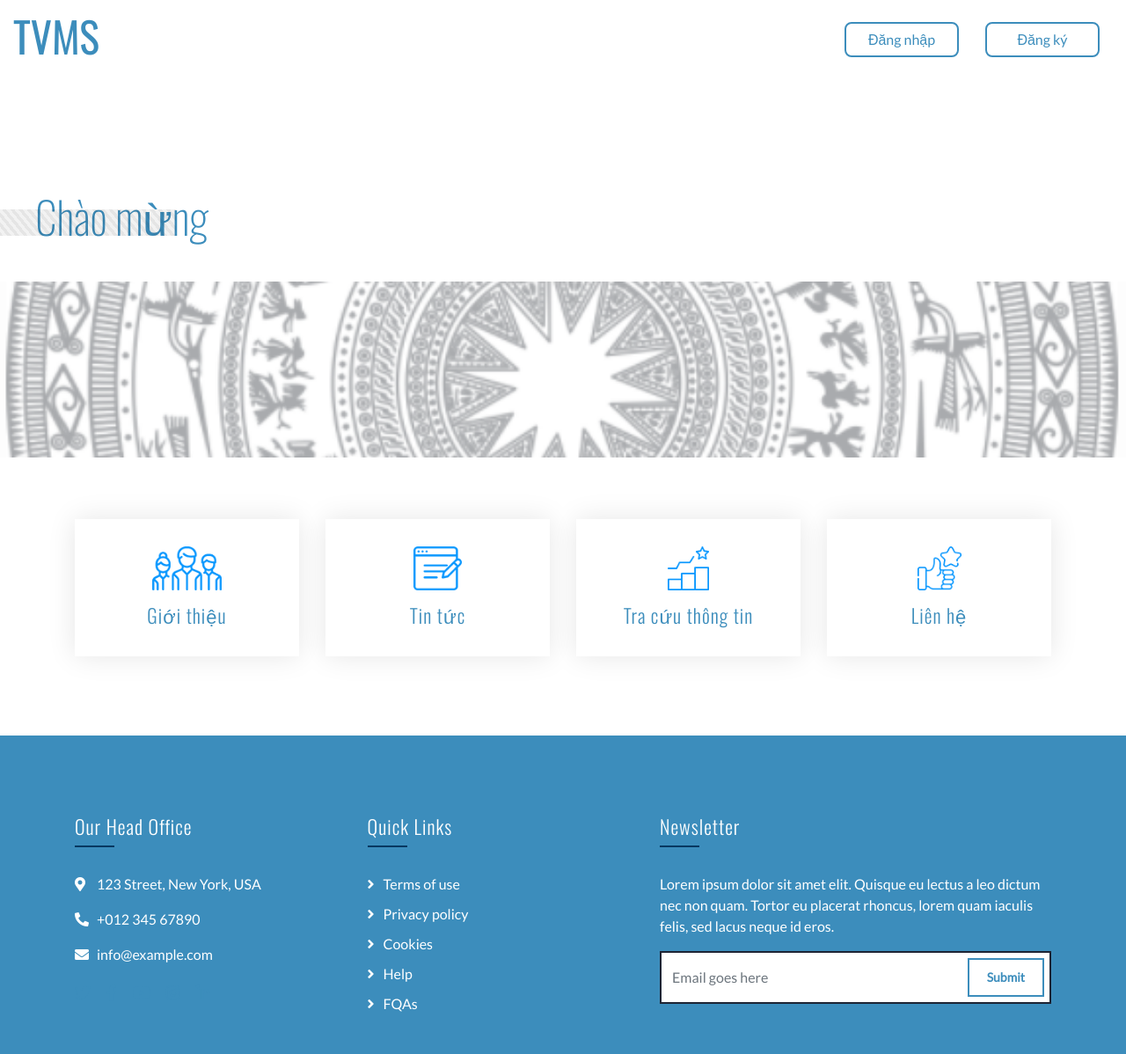
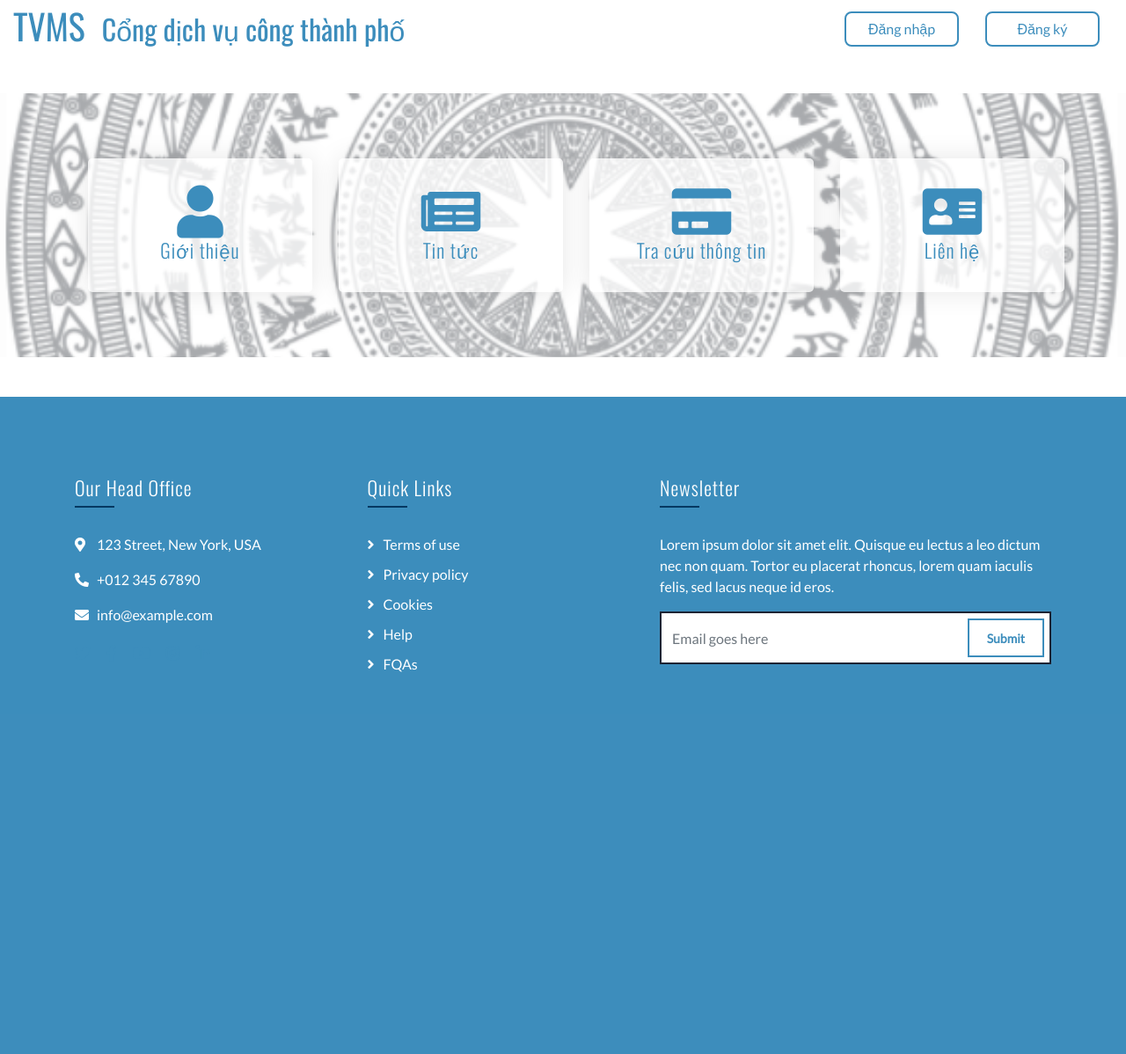
Before and after one commit to yuDvIsMe/cap-2, a PHP site: page /charity/ in a window 1280 px wide. Shown: the whole page at 88% size. After the commit the page ends 764 px from the top, so only its background shows below. Run offline with PHP 8.4, Linux system fonts and the light colour scheme; data comes from the database, SQL or seed files in the repository; some libraries are stand-ins or nearby versions.

Commit message:
Upload 16/04/2023

```diff
--- a/assets/css/style1.css
+++ b/assets/css/style1.css
@@ -222,7 +222,7 @@ a:focus {
         position: absolute;
         width: 100%;
         /* top: 35px; */
-        padding: 20px 60px;
+        padding: 8px 60px;
         background: rgba(9, 42, 73, .2)!important;
         z-index: 9;
     }
@@ -547,15 +547,18 @@ a:focus {
     margin-bottom: 30px;
     padding: 30px 0 25px 0;
     text-align: center;
-    background: #ffffff;
+    background-color: #ffffffbf;
     border: 1px solid transparent;
     box-shadow: 0 0 30px rgba(0, 0, 0, .1);
     transition: .3s;
+    border-radius: 5px;
 }
 
 .fact .fact-item:hover {
     border-color: rgba(0, 0, 0, .1);
     box-shadow: none;
+    background-color: #fff;
+    opacity: 0.9;
 }
 
 .fact .fact-item img {
@@ -1333,7 +1336,7 @@ a:focus {
 
 .single img {
     width: 100%;
-    margin: 0 0 25px 0;
+    /* margin: 0 0 25px 0; */
 }
 
 .single .table,
@@ -1523,7 +1526,19 @@ a:focus {
 
 .img-home{
     object-fit: cover;
-    height: 200px;
+    height: 300px;
+}
+
+.single-item-home{
+    position: absolute;
+    height:100%;
+    display: flex;
+    align-items: center;
+}
+
+.icon-home{
+    color: #3c8dbc;
+    font-size: 60px;
 }
 
 .item-subnav{
--- a/contact.php
+++ b/contact.php
@@ -5,7 +5,7 @@
     <div class="container">
         <ul class="breadcrumb">
             <li class="item-breadcrumb">
-                <a  href="<?php echo base_url ?>?page=home">Trang chủ</a>
+                <a  href="<?php echo base_url ?>">Trang chủ</a>
                 <a style="padding-left: 10px">></a>
             </li>
             <li class="item-breadcrumb">
--- a/home.php
+++ b/home.php
@@ -4,7 +4,8 @@
             <div class="col-md-8">
                 <div class="top-bar-left">
                     <div class="text">
-                        <h1 href="<?php echo base_url ?>" class="home-title">TVMS</h1>
+                        <a href="<?php echo base_url ?>" class="home-title"><h1>TVMS</h1></a>
+                        <a href="<?php echo base_url ?>" class="home-title"><h2>Cổng dịch vụ công thành phố</h2></a>
                     </div>
                 </div>
             </div>
@@ -24,13 +25,40 @@
     </div>
 </div>
 
-<div class="single mt-125">
-    <div class="">
-        <div class="section-header">
-            <h2 >Chào mừng</h2>
-        </div>
+<div class="single">
+    <div style="margin-top: 40px;">
         <div class="row">
             <div class="col-md-12">
+                <div class="fact single-item-home" data-aos="fade-up" data-aos-duration="2000">
+                    <div class="container">
+                        <div class="row align-items-center">
+                            <a class="col-lg-3 col-md-6 " style="cursor: pointer;" href="<?php echo base_url ?>?page=about" >
+                                <div class="fact-item" >
+                                    <i class="fas fa-user icon-home"></i>
+                                    <h2>Giới thiệu</h2>
+                                </div>
+                            </a>
+                            <a class="col-lg-3 col-md-6" style="cursor: pointer;" href="<?php echo base_url ?>?page=news">
+                                <div class="fact-item">
+                                    <i class="fas fa-newspaper icon-home"></i>
+                                    <h2>Tin tức</h2>
+                                </div>
+                            </a>
+                            <a class="col-lg-3 col-md-6" style="cursor: pointer;" href="<?php echo base_url ?>?page=information-lookup">
+                                <div class="fact-item">
+                                    <i class="fas fa-credit-card icon-home"></i>
+                                    <h2>Tra cứu thông tin</h2>
+                                </div>
+                            </a>
+                            <a class="col-lg-3 col-md-6" style="cursor: pointer;" href="<?php echo base_url ?>?page=contact">
+                                <div class="fact-item">
+                                    <i class="fas fa-address-card icon-home"></i>
+                                    <h2>Liên hệ</h2>
+                                </div>
+                            </a>
+                        </div>
+                    </div>
+                </div>
                 <img class="img-home" src="img/trangchu.png" alt="Image">
             </div>
         </div>
@@ -39,33 +67,3 @@
 <!-- Carousel End -->
 
 <!-- Fact Start -->
-<div class="fact" data-aos="fade-up" data-aos-duration="2000">
-    <div class="container">
-        <div class="row align-items-center">
-            <a class="col-lg-3 col-md-6 " style="cursor: pointer;" href="<?php echo base_url ?>?page=about">
-                <div class="fact-item">
-                    <img src="img/icon-4.png" alt="Icon">
-                    <h2>Giới thiệu</h2>
-                </div>
-            </a>
-            <a class="col-lg-3 col-md-6" style="cursor: pointer;" href="<?php echo base_url ?>?page=news">
-                <div class="fact-item">
-                    <img src="img/icon-1.png" alt="Icon">
-                    <h2>Tin tức</h2>
-                </div>
-            </a>
-            <a class="col-lg-3 col-md-6" style="cursor: pointer;" href="<?php echo base_url ?>?page=information-lookup">
-                <div class="fact-item">
-                    <img src="img/icon-8.png" alt="Icon">
-                    <h2>Tra cứu thông tin</h2>
-                </div>
-            </a>
-            <a class="col-lg-3 col-md-6" style="cursor: pointer;" href="<?php echo base_url ?>?page=contact">
-                <div class="fact-item">
-                    <img src="img/icon-6.png" alt="Icon">
-                    <h2>Liên hệ</h2>
-                </div>
-            </a>
-        </div>
-    </div>
-</div>
--- a/inc/subnav.php
+++ b/inc/subnav.php
@@ -4,7 +4,8 @@
             <div class="col-md-8">
                 <div class="top-bar-left">
                     <div class="text">
-                        <h1 href="<?php echo base_url ?>" class="home-title">TVMS</h1>
+                        <a href="<?php echo base_url ?>" class="home-title"><h1>TVMS</h1></a>
+                        <a href="<?php echo base_url ?>" class="home-title"><h2>Cổng dịch vụ công thành phố</h2></a>
                     </div>
                 </div>
             </div>
@@ -26,9 +27,6 @@
 
 <div class="navbar navbar-expand-lg bg-dark navbar-dark">
     <div class="container-fluid">
-        <button type="button" class="navbar-toggler" data-toggle="collapse" data-target="#navbarCollapse">
-            <span class="navbar-toggler-icon"></span>
-        </button>
         <div class="collapse navbar-collapse" id="navbarCollapse" style="display: flex!important;justify-content: center;">
             <div class="navbar-nav align-items-center">
                 <a href="<?php echo base_url ?>" class="nav-item nav-link item-subnav" style="font-size: 28px;"><i class="fas fa-home"></i></a>
--- a/information-lookup.php
+++ b/information-lookup.php
@@ -33,7 +33,7 @@
                     <div style="display: flex">
                         <div>
                             <input class="form-control" type="text" id="submit" style="width: 260px" placeholder="Mã bảo mật"/>
-                            <p id="key" style="margin: 0;">Vui lòng nhập mã bảo mật</p>
+                            <p id="key" style="color: red; margin: 0;">Vui lòng nhập mã bảo mật</p>
                         </div>
 
                         <div class="code">
```
Also changed, not shown: 1 other file.
